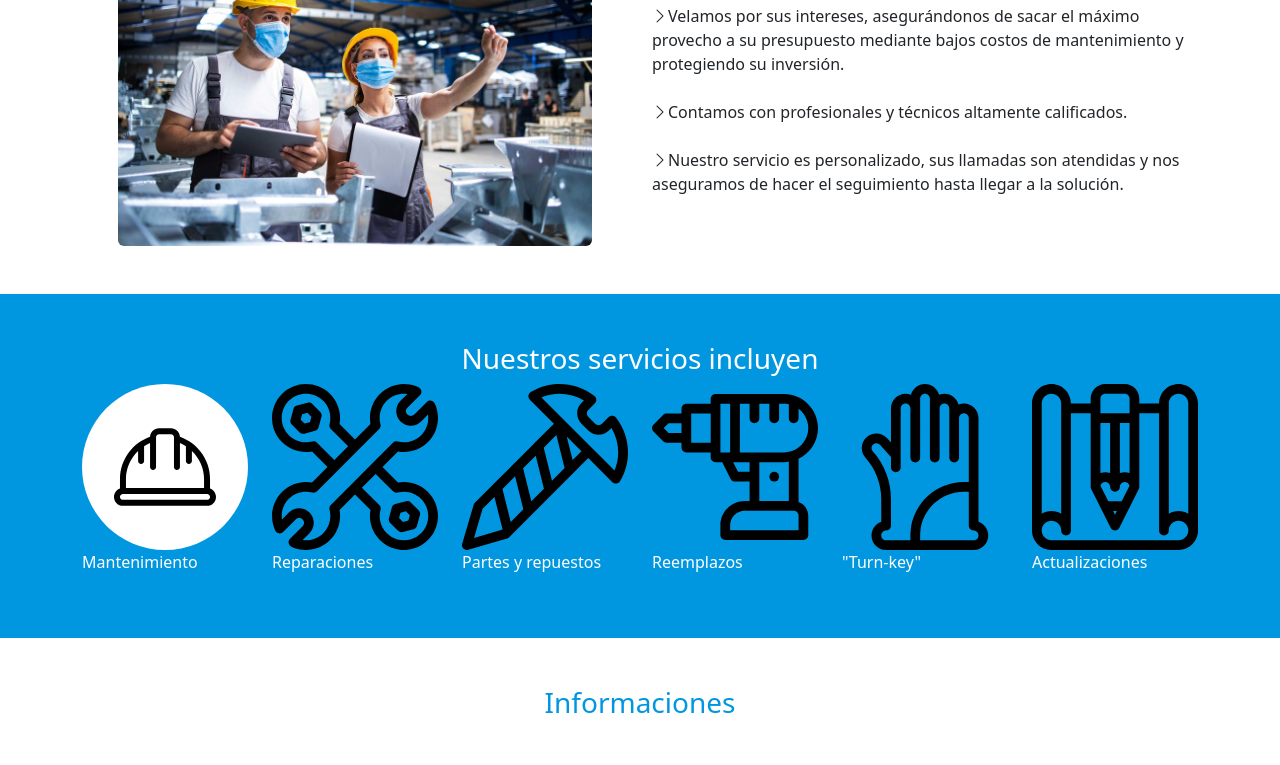
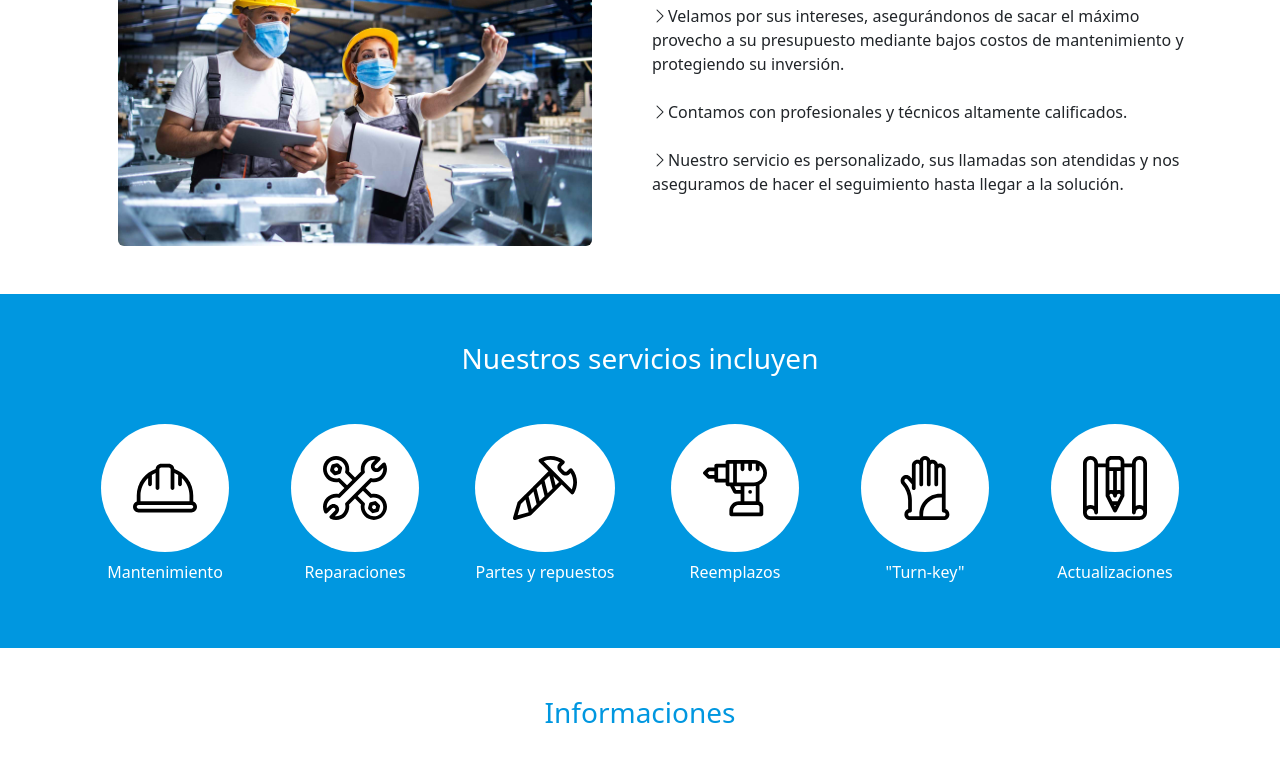
Before and after one commit to rjla-developer/React-Pag-Daikin-Mexico, a React (Create React App) app: page /servicios in a window 1280 px wide. Shown: the part 488-1253 px from the top of the page. Built offline with nearby package versions, Linux system fonts and the light colour scheme.

Commit message:
Arreglos en la pestaña de servicios

```diff
--- a/src/css/cssScreens/Servicios.css
+++ b/src/css/cssScreens/Servicios.css
@@ -15,7 +15,15 @@
 }
 
 .circule-icon-servicio{
-    background-color: white;
-    padding: 2rem;
-    border-radius: 10rem;
+  display: flex;
+  align-items: center;
+  justify-content: center;
+  background-color: white;
+  padding: 2rem;
+  border-radius: 50%;
 }
+
+.iconServices{
+  width: 4rem;
+  height: 4rem;
+}
--- a/src/screens/Servicios.js
+++ b/src/screens/Servicios.js
@@ -14,7 +14,7 @@ function Servicios() {
     <Container fluid className="p-0">
       <Row className="resources-banner-servicios">
         <div className="overlay-resources d-flex align-items-center justify-content-center text-center ">
-          <Col xs={12} md={6} className="">
+          <Col xs={10} md={6} className="">
             <div className="text-white">
               <h3>Servicios</h3>
               <p>
@@ -28,7 +28,7 @@ function Servicios() {
       </Row>
       <Container>
         <Row>
-          <Col xs={6} className="p-5">
+          <Col xs={12} md={6} className="p-5">
             <Image
               fluid
               className="h-100 rounded"
@@ -44,14 +44,14 @@ function Servicios() {
                   cliente y satisfacer sus necesidades.
                 </li>
                 <li className="mb-4">
-                  <i className="bi bi-chevron-right"></i>Velamos por sus intereses,
-                  asegurándonos de sacar el máximo provecho a su presupuesto
-                  mediante bajos costos de mantenimiento y protegiendo su
-                  inversión.
+                  <i className="bi bi-chevron-right"></i>Velamos por sus
+                  intereses, asegurándonos de sacar el máximo provecho a su
+                  presupuesto mediante bajos costos de mantenimiento y
+                  protegiendo su inversión.
                 </li>
                 <li className="mb-4">
-                  <i className="bi bi-chevron-right"></i>Contamos con profesionales
-                  y técnicos altamente calificados.
+                  <i className="bi bi-chevron-right"></i>Contamos con
+                  profesionales y técnicos altamente calificados.
                 </li>
                 <li className="mb-4">
                   <i className="bi bi-chevron-right"></i>Nuestro servicio es
@@ -66,44 +66,54 @@ function Servicios() {
       <div className="bg-blue">
         <Container>
           <Row className="py-5 text-white">
-            <h3 className="text-center">Nuestros servicios incluyen</h3>
-            <Col >
+            <h3 className="text-center mb-5">Nuestros servicios incluyen</h3>
+            <Col className="d-flex align-items-center justify-content-center text-center">
               <div>
-                <div className="circule-icon-servicio">
-                  <Image className="w-100" src={safety} alt="" />
+                <div className="circule-icon-servicio mb-2">
+                  <Image className="iconServices" src={safety} alt="" />
                 </div>
                 <p className="white-text">Mantenimiento</p>
               </div>
             </Col>
-            <Col >
-              <div className="">
-                <Image src={wrench} alt="" />
+            <Col className="d-flex align-items-center justify-content-center text-center">
+              <div>
+                <div className="circule-icon-servicio mb-2">
+                  <Image className="iconServices" src={wrench} alt="" />
+                </div>
                 <p className="white-text">Reparaciones</p>
               </div>
             </Col>
 
-            <Col>
-              <div className="">
-                <Image src={screw} alt="" />
+            <Col className="d-flex align-items-center justify-content-center text-center">
+              <div>
+                <div className="circule-icon-servicio mb-2">
+                  <Image className="iconServices" src={screw} alt="" />
+                </div>
                 <p className="white-text">Partes y repuestos</p>
               </div>
             </Col>
 
-            <Col>
-              <div className="">
-                <Image src={drill} alt="" />
+            <Col className="d-flex align-items-center justify-content-center text-center">
+              <div>
+                <div className="circule-icon-servicio mb-2">
+                  <Image className="iconServices" src={drill} alt="" />
+                </div>
+                <p className="white-text">Reemplazos</p>
               </div>
-              <p className="white-text">Reemplazos</p>
             </Col>
-            <Col>
-              <div className="">
-                <Image src={gloves} alt="" />
+            <Col className="d-flex align-items-center justify-content-center text-center">
+              <div>
+                <div className="circule-icon-servicio mb-2">
+                  <Image className="iconServices" src={gloves} alt="" />
+                </div>
                 <p className="white-text">"Turn-key"</p>
               </div>
             </Col>
-            <Col>
-              <div className="">
-                <Image src={sketch} alt="" />
+            <Col className="d-flex align-items-center justify-content-center text-center">
+              <div>
+                <div className="circule-icon-servicio mb-2">
+                  <Image className="iconServices" src={sketch} alt="" />
+                </div>
                 <p className="white-text">Actualizaciones</p>
               </div>
             </Col>
@@ -113,93 +123,107 @@ function Servicios() {
       <Container>
         <Row className="py-5">
           <h3 className="text-center txt-blue mb-5">Informaciones</h3>
-          <Col className="mb-3 mx-0" xs={3}>
+          <Col className="mb-3 mx-0" xs={12} md={3}>
             <div className="bg-gray p-4">
               <h5 className="txt-blue">DAIKIN México</h5>
               <p className="">
-                <i className="bi bi-telephone-fill txt-blue me-2"></i>(+52)81 8333-1335
+                <i className="bi bi-telephone-fill txt-blue me-2"></i>(+52)81
+                8333-1335
               </p>
               <p className="">Ext. 6713 y 6704</p>
               <p className="">
-                <i className="bi bi-envelope-fill txt-blue me-2"></i>servicio@daikin.com.mx
+                <i className="bi bi-envelope-fill txt-blue me-2"></i>
+                servicio@daikin.com.mx
               </p>
             </div>
           </Col>
 
-          <Col className="mb-3 mx-0" xs={3}>
+          <Col className="mb-3 mx-0" xs={12} md={3}>
             <div className="bg-gray p-4">
               <h5 className="txt-blue">DAIKIN CDMX</h5>
               <p className="">
-                <i className="bi bi-telephone-fill txt-blue me-2"></i>(+52)55 5147-0148
+                <i className="bi bi-telephone-fill txt-blue me-2"></i>(+52)55
+                5147-0148
               </p>
               <p className="">Ext. 6568</p>
               <p className="">
-                <i className="bi bi-envelope-fill txt-blue me-2"></i>servicio@daikin.com.mx
+                <i className="bi bi-envelope-fill txt-blue me-2"></i>
+                servicio@daikin.com.mx
               </p>
             </div>
           </Col>
 
-          <Col className="mb-3 mx-0" xs={3}>
+          <Col className="mb-3 mx-0" xs={12} md={3}>
             <div className="bg-gray p-4">
               <h5 className="txt-blue">DAIKIN Cancún</h5>
               <p className="">
-                <i className="bi bi-telephone-fill txt-blue me-2"></i>(+52)55 5147-0148
+                <i className="bi bi-telephone-fill txt-blue me-2"></i>(+52)55
+                5147-0148
               </p>
               <p className="">Ext. 6568</p>
               <p className="">
-                <i className="bi bi-envelope-fill txt-blue me-2"></i>servicio@daikin.com.mx
+                <i className="bi bi-envelope-fill txt-blue me-2"></i>
+                servicio@daikin.com.mx
               </p>
             </div>
           </Col>
 
-          <Col className="mb-3 mx-0" xs={3}>
+          <Col className="mb-3 mx-0" xs={12} md={3}>
             <div className="bg-gray p-4">
               <h5 className="txt-blue">DAIKIN Monterrey</h5>
               <p className="">
-                <i className="bi bi-telephone-fill txt-blue me-2"></i>(+52)81 8333-1335
+                <i className="bi bi-telephone-fill txt-blue me-2"></i>(+52)81
+                8333-1335
               </p>
               <p className="">Ext. 6712</p>
               <p className="">
-                <i className="bi bi-envelope-fill txt-blue me-2"></i>servicio@daikin.com.mx
+                <i className="bi bi-envelope-fill txt-blue me-2"></i>
+                servicio@daikin.com.mx
               </p>
             </div>
           </Col>
 
-          <Col className="mb-3 mx-0" xs={3}>
+          <Col className="mb-3 mx-0" xs={12} md={3}>
             <div className="bg-gray p-4">
               <h5 className="txt-blue">DAIKIN Guadalajara</h5>
               <p className="">
-                <i className="bi bi-telephone-fill txt-blue me-2"></i>(+52)33-1454-1900
+                <i className="bi bi-telephone-fill txt-blue me-2"></i>
+                (+52)33-1454-1900
               </p>
               <p className="">Ext. 6610</p>
               <p className="">
-                <i className="bi bi-envelope-fill txt-blue me-2"></i>servicio@daikin.com.mx
+                <i className="bi bi-envelope-fill txt-blue me-2"></i>
+                servicio@daikin.com.mx
               </p>
             </div>
           </Col>
 
-          <Col className="mb-3 mx-0" xs={3}>
+          <Col className="mb-3 mx-0" xs={12} md={3}>
             <div className="bg-gray p-4">
               <h5 className="txt-blue">DAIKIN Tijuana</h5>
               <p className="">
-                <i className="bi bi-telephone-fill txt-blue me-2"></i>(+52)33-1454-1900
+                <i className="bi bi-telephone-fill txt-blue me-2"></i>
+                (+52)33-1454-1900
               </p>
               <p className="">Ext. 6610</p>
               <p className="">
-                <i className="bi bi-envelope-fill txt-blue me-2"></i>servicio@daikin.com.mx
+                <i className="bi bi-envelope-fill txt-blue me-2"></i>
+                servicio@daikin.com.mx
               </p>
             </div>
           </Col>
 
-          <Col className="mb-3 mx-0" xs={3}>
+          <Col className="mb-3 mx-0" xs={12} md={3}>
             <div className="bg-gray p-4">
               <h5 className="txt-blue">DAIKIN León</h5>
               <p className="">
-                <i className="bi bi-telephone-fill txt-blue me-2"></i>(+52)477-162-5590
+                <i className="bi bi-telephone-fill txt-blue me-2"></i>
+                (+52)477-162-5590
               </p>
               <p className="">Ext. 6809</p>
               <p className="">
-                <i className="bi bi-envelope-fill txt-blue me-2"></i>servicio@daikin.com.mx
+                <i className="bi bi-envelope-fill txt-blue me-2"></i>
+                servicio@daikin.com.mx
               </p>
             </div>
           </Col>
```
